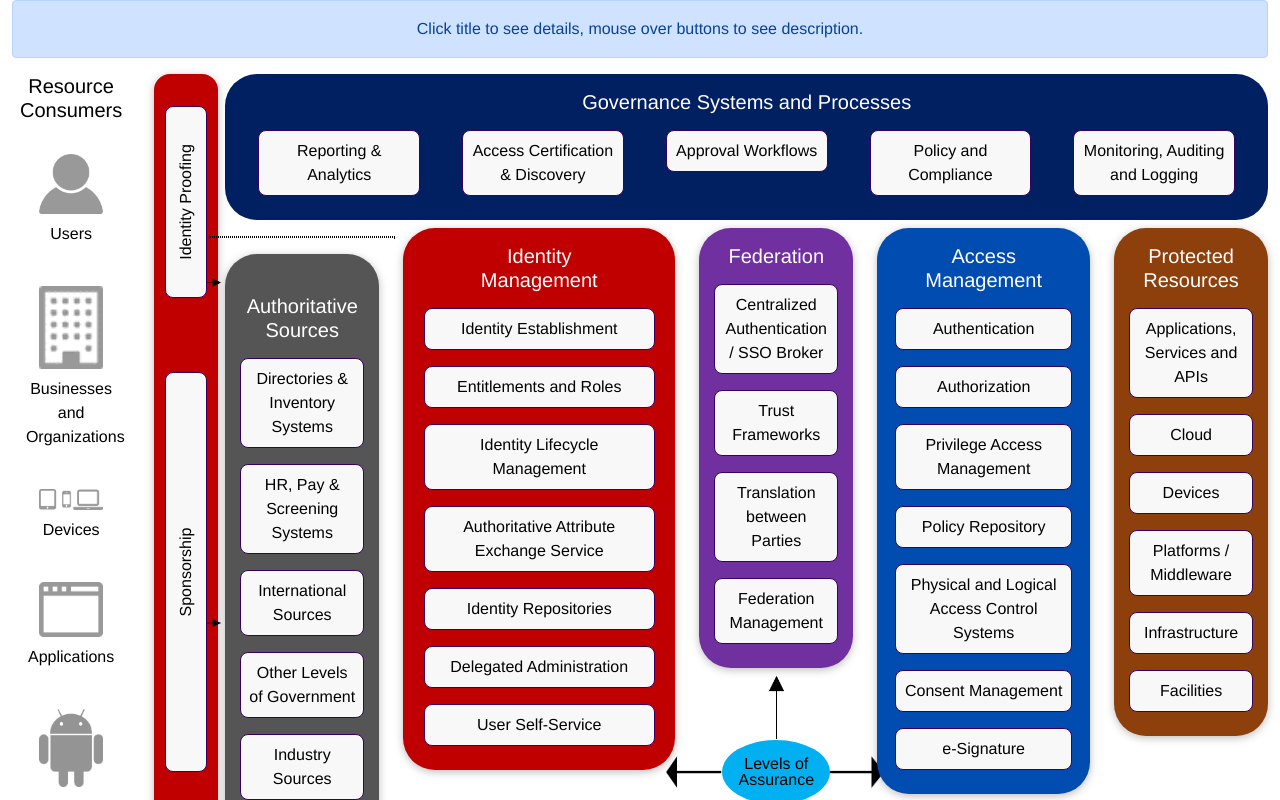
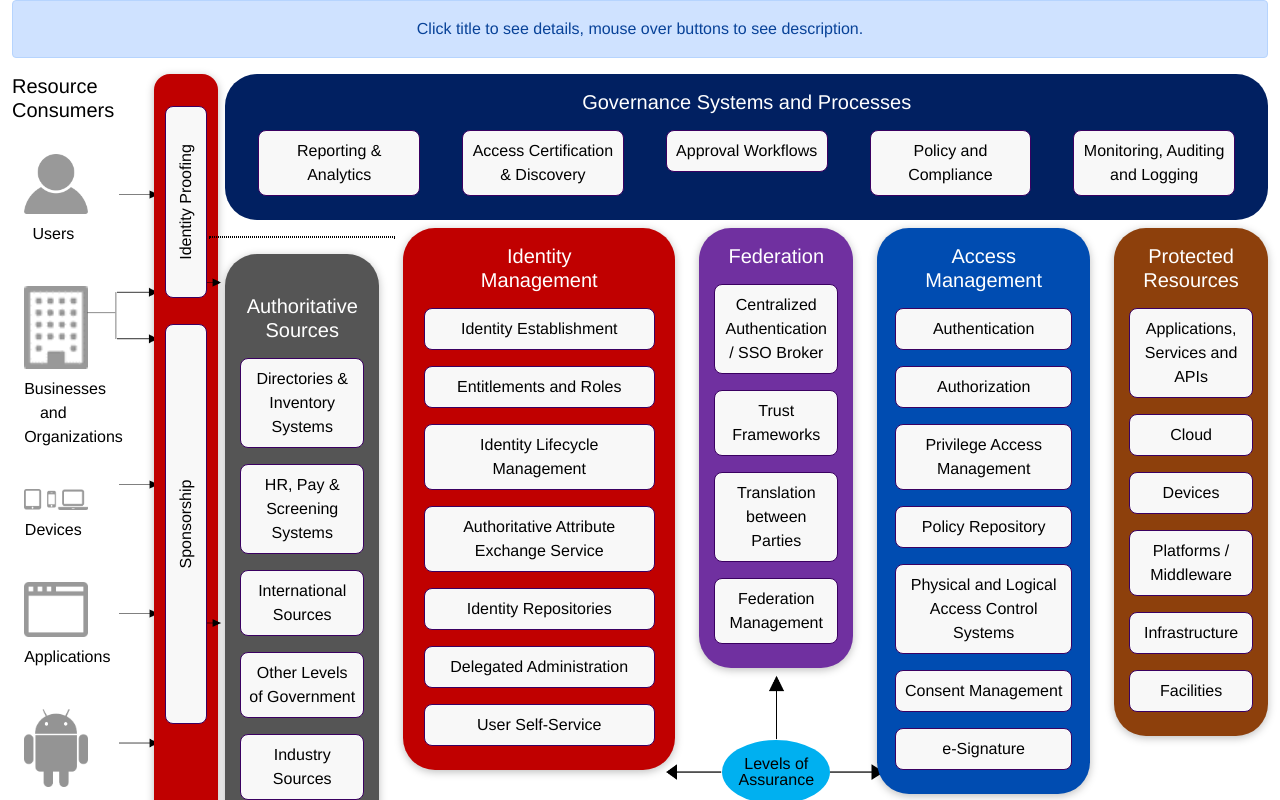
Before and after one commit to canada-ca/gc-icam_gija-gc, a Vue app: page / in a window 1280 px wide. Shown: the top 800 px of the page. Built offline with nearby package versions, Linux system fonts and the light colour scheme.

Commit message:
add arrows

```diff
--- a/src/components/Home.vue
+++ b/src/components/Home.vue
@@ -4,8 +4,15 @@
   <div class="row">
     <div class="col-2">
       <div class="row">
-        <div class="col-8">
+        <div class="col-6">
           <resource-consumers-card />
+        </div>
+        <div class="col-2">
+          <img src="/assets/arrowSmall.png" alt="Arrow" style="margin-top:7rem;width: 3rem;" />
+          <img src="/assets/arrowCross.png" alt="Arrow" style="margin-top:5rem;margin-left:-2rem;width: 5rem;" />
+          <img src="/assets/arrowSmall.png" alt="Arrow" style="margin-top:8rem;width: 3rem;" />
+          <img src="/assets/arrowSmall.png" alt="Arrow" style="margin-top:7rem;width: 3rem;" />
+          <img src="/assets/arrowSmall.png" alt="Arrow" style="margin-top:7rem;width: 3rem;" />
         </div>
         <div class="col-4">
           <identity-proofing-card />
--- a/src/components/IdentityProofingCard.vue
+++ b/src/components/IdentityProofingCard.vue
@@ -45,7 +45,7 @@ export default {
 }
 #sponsorship{
   width: 25rem;
-  margin: 25rem 0.5rem 2rem;
+  margin: 22rem 0.5rem 2rem;
   transform-origin: 0 0;
   transform: rotate(-90deg);
 }
--- a/src/components/LevelAssurance.vue
+++ b/src/components/LevelAssurance.vue
@@ -1,9 +1,9 @@
 <template>
   <img src="/assets/arrowUp.png" alt="Arrow" style="margin-top: -1rem; height: 5rem" />
   <div class="row">
-    <img src="/assets/arrowLeft.png" class="col g-0" alt="Left Arrow" style="margin-left:-2rem; width:4rem" />
+    <img src="/assets/arrowLeft.png" class="col g-0" alt="Left Arrow" style="margin-left:-2rem; width:4rem; height:2rem;margin-top:1rem" />
     <div id="levels" class="col g-0">Levels of Assurance</div>
-    <img src="/assets/arrowRight.png" class="col g-0" alt="Right Arrow" style="margin-right:-2rem;width: 4rem" />
+    <img src="/assets/arrowRight.png" class="col g-0" alt="Right Arrow" style="margin-right:-2rem;width: 4rem; height:2rem;margin-top:1rem" />
   </div>
   <img src="/assets/arrowDown.png" alt="Arrow" style="margin-bottom: -1rem; height: 5rem" />
 </template>
```
